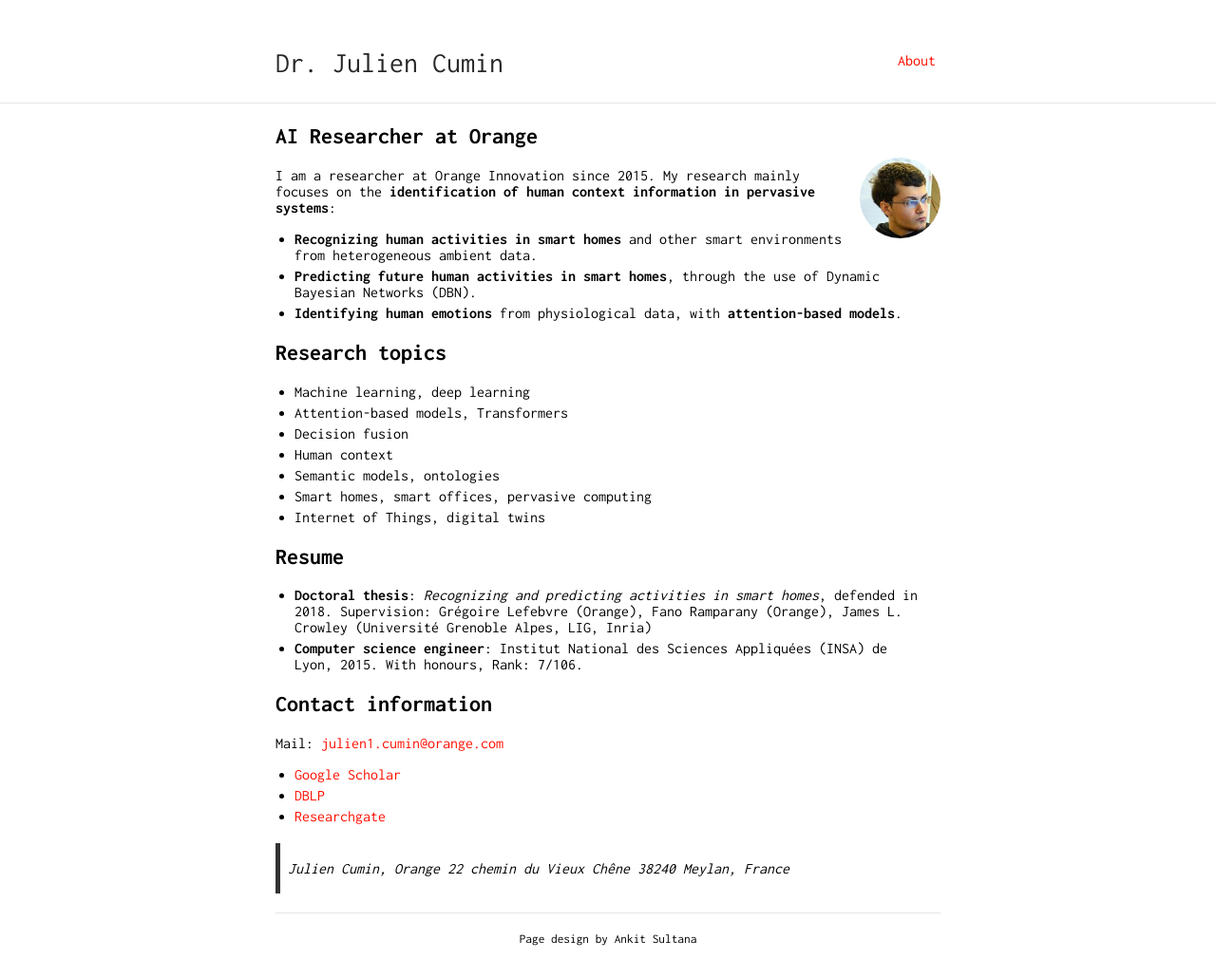
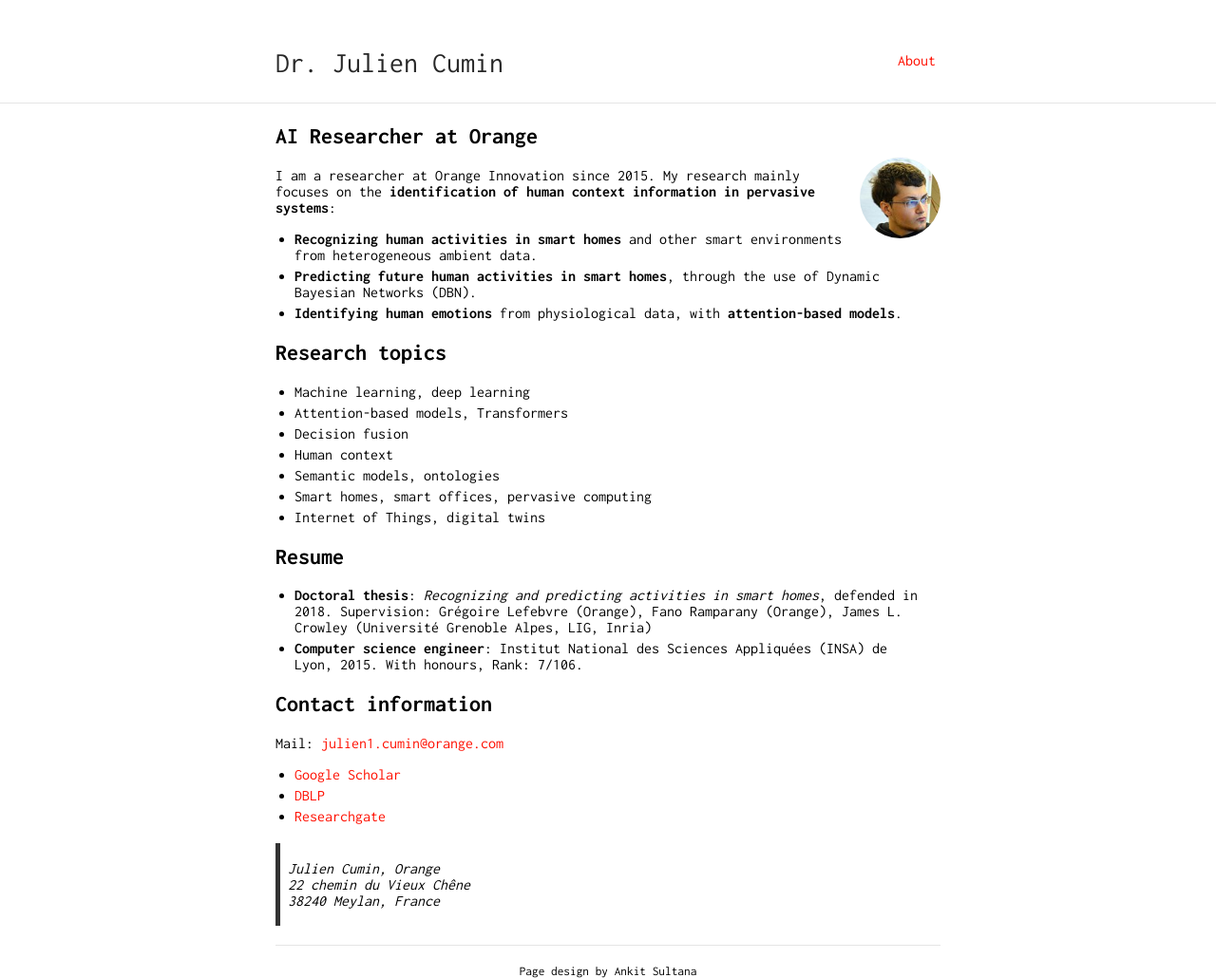
Before and after one commit to JCumin/jcumin.github.io, a Jekyll site: the page built from index.md, in a window 1280 px wide. Shown: the whole page at 95% size. Built offline with Jekyll 4.4.1, drawn with Linux system fonts in a browser that asks for light colours; before the commit the page ends 996 px from its top, so only the background shows below that.

```diff
--- a/index.md
+++ b/index.md
@@ -40,6 +40,6 @@ Mail: [julien1.cumin@orange.com](mailto:julien1.cumin@orange.com)
 - [Researchgate](https://www.researchgate.net/profile/Julien-Cumin)
 
 
-> Julien Cumin, Orange
-> 22 chemin du Vieux Chêne
+> Julien Cumin, Orange<br>
+> 22 chemin du Vieux Chêne<br>
 > 38240 Meylan, France
```
